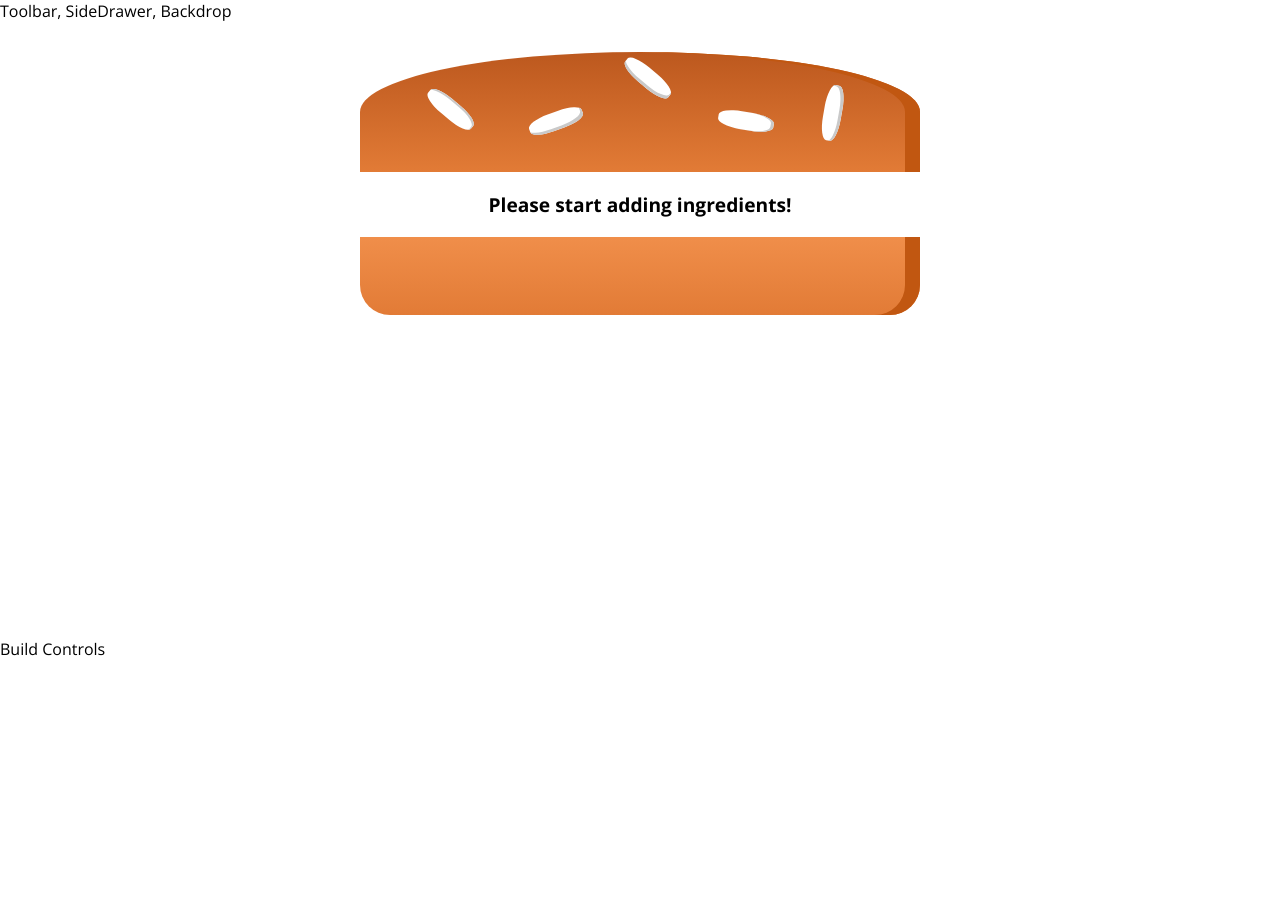
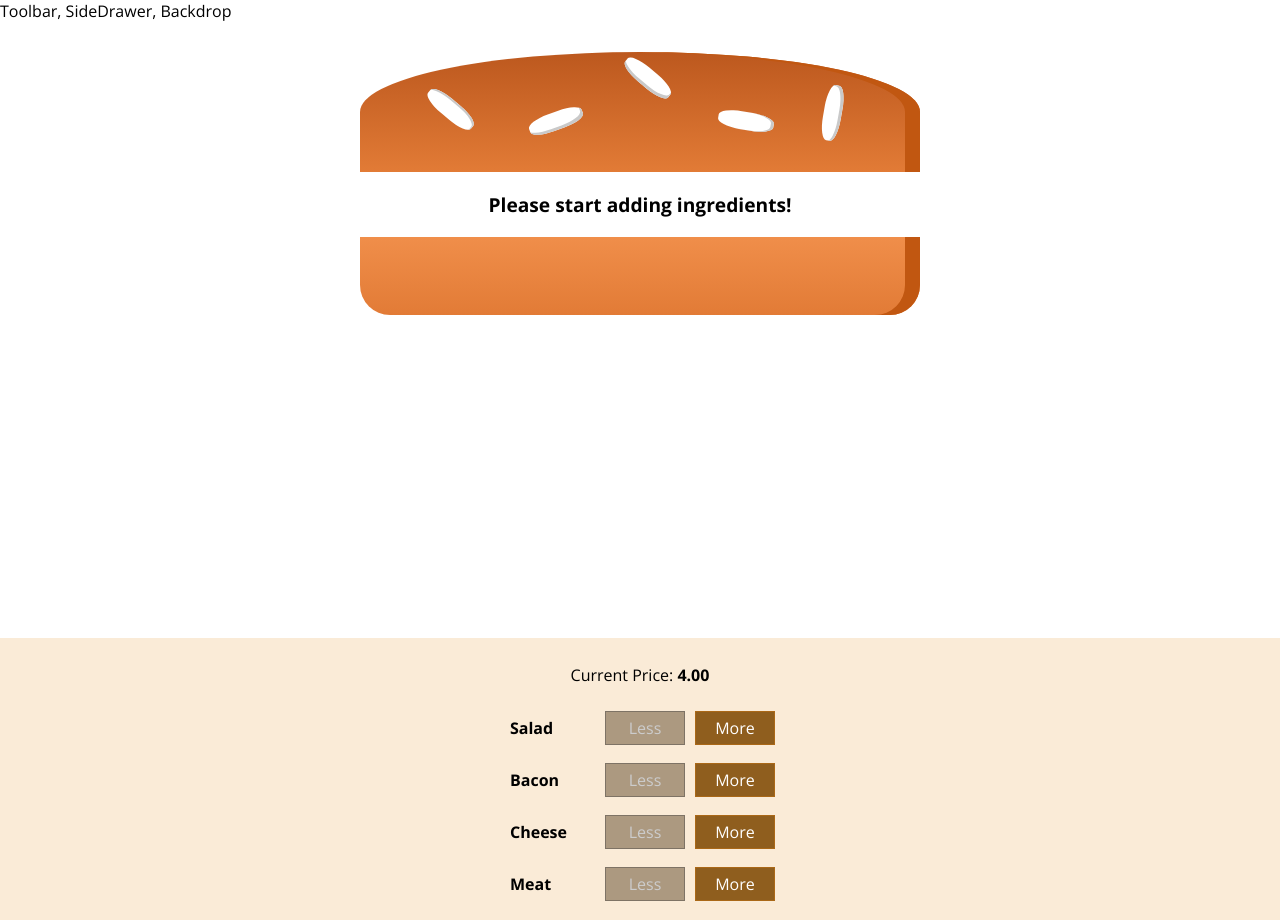
Before and after one commit to mayankchugh1977/burger-app-01, a React app: page / in a window 1280 px wide. Before the commit the page ends 800 px from the top, so only its background shows below. Built offline with nearby package versions, Linux system fonts and the light colour scheme.

Commit message:
After Basic Burger Building with pricing

```diff
--- /dev/null
+++ b/src/components/Burger/BuildControls/BuildControl/BuildControl.css
@@ -0,0 +1,56 @@
+.BuildControl {
+    display: flex;
+    justify-content: space-between;
+    align-items: center;
+    margin: 5px 0;
+}
+
+.BuildControl button {
+    display: block;
+    font: inherit;
+    padding: 5px;
+    margin: 0 5px;
+    width: 80px;
+    border: 1px solid #AA6817;
+    cursor: pointer;
+    outline: none;
+}
+
+.BuildControl button:disabled {
+    background-color: #AC9980;
+    border: 1px solid #7E7365;
+    color: #ccc;
+    cursor: default;
+}
+
+.BuildControl button:hover:disabled {
+    background-color: #AC9980;
+    color: #ccc;
+    cursor: not-allowed;
+}
+
+.Label {
+    padding: 10px;
+    font-weight: bold;
+    width: 80px;
+}
+
+.BuildControl .Less {
+    background-color: #D39952;
+    color: white;
+}
+
+.BuildControl .More {
+    background-color: #8F5E1E;
+    color: white;
+}
+
+.BuildControl .Less:hover, .BuildControl .Less:active {
+    background-color: #DAA972;
+    color: white;
+}
+
+.BuildControl .More:hover,.BuildControl .More:active {
+    background-color: #99703F;
+    color: white;
+}
--- /dev/null
+++ b/src/components/Burger/BuildControls/BuildControl/BuildControl.js
@@ -0,0 +1,17 @@
+import React from 'react';
+import classes from './BuildControl.css';
+
+const buildControl = (props) => (
+    <div className={classes.BuildControl}>
+        <div className={classes.Label}>{props.label}</div>
+        <button
+            className={classes.Less}
+            onClick={props.removed}
+            disabled={props.disabled}>Less</button>
+        <button
+            className={classes.More}
+            onClick={props.added} >More</button>
+    </div>
+) ;
+
+export default buildControl;
--- /dev/null
+++ b/src/components/Burger/BuildControls/BuildControls.css
@@ -0,0 +1,10 @@
+.BuildControls {
+    width: 100%;
+    background-color: antiquewhite;
+    display: flex;
+    flex-flow: column;
+    align-items: center;
+    box-shadow: 0 2px 1px #ccc;
+    margin: auto;
+    padding: 10px 0;
+}
--- /dev/null
+++ b/src/components/Burger/BuildControls/BuildControls.js
@@ -0,0 +1,27 @@
+import React from 'react';
+import classes from './BuildControls.css';
+import BuildControl from './BuildControl/BuildControl';
+
+const controls = [
+    {label: 'Salad', type: 'salad'},
+    {label: 'Bacon', type: 'bacon'},
+    {label: 'Cheese', type: 'cheese'},
+    {label: 'Meat', type: 'meat'},
+];
+
+const buildControls = (props) => (
+    <div className={classes.BuildControls}>
+        <p>Current Price: <strong>{props.price.toFixed(2)}</strong></p>
+        {controls.map( ctrl => (
+            <BuildControl
+                key={ctrl.label}
+                label={ctrl.label}
+                added={() => props.ingredientAdded(ctrl.type)}
+                removed={() => props.ingredientRemoved(ctrl.type)}
+                disabled={props.disabled[ctrl.type]}
+                />
+        ))}
+    </div>
+) ;
+
+export default buildControls;
--- a/src/components/Burger/Burger.js
+++ b/src/components/Burger/Burger.js
@@ -15,7 +15,7 @@
             return arr.concat(el)
         },[]);
     console.log(transformedIngredients);
-    if(transformedIngredients.length == 0){
+    if(transformedIngredients.length === 0){
         transformedIngredients = <p>Please start adding ingredients!</p>;
     }
 
--- a/src/containers/BurgerBuilder/BurgerBuilder.js
+++ b/src/containers/BurgerBuilder/BurgerBuilder.js
@@ -1,6 +1,14 @@
 import React, { Component } from 'react';
 import Auxiliary from '../../hoc/Auxiliary';
 import Burger from '../../components/Burger/Burger';
+import BurgerControls from '../../components/Burger/BuildControls/BuildControls';
+
+const INGREDIENT_PRICES = {
+    salad: 0.5,
+    cheese: 0.4,
+    meat: 1.3,
+    bacon: 0.7
+}
 
 class BurgerBuilder extends Component {
 
@@ -15,15 +23,63 @@
             bacon: 0,
             cheese: 0,
             meat: 0
+        },
+        totalPrice: 4
+    }
+
+    addIngredientHandler = (type) => {
+        const oldCount = this.state.ingredients[type];
+        const updateCounted = oldCount + 1;
+        const updateIngredients = {
+            ...this.state.ingredients
+        };
+
+        updateIngredients[type] =  updateCounted;
+        const priceAddition = INGREDIENT_PRICES[type];
+        const oldPrice = this.state.totalPrice;
+        const newPrince = oldPrice + priceAddition;
+
+        this.setState({totalPrice: newPrince, ingredients: updateIngredients});
+
+
+    }
+
+    removeIngredientHandler = (type) => {
+        const oldCount = this.state.ingredients[type];
+        if (oldCount <= 0){
+            return;
         }
+        const updateCounted = oldCount - 1;
+        const updateIngredients = {
+            ...this.state.ingredients
+        };
+
+        updateIngredients[type] =  updateCounted;
+        const priceDeduction = INGREDIENT_PRICES[type];
+        const oldPrice = this.state.totalPrice;
+        const newPrince = oldPrice - priceDeduction;
+
+        this.setState({totalPrice: newPrince, ingredients: updateIngredients});
     }
+
     render() {
+        const disabledInfo = {
+            ...this.state.ingredients
+        };
+
+        for(let key in disabledInfo){
+            disabledInfo[key] = disabledInfo[key]  <= 0
+        }
+        //{salad: true, meat: false, ...}
         return (
             <Auxiliary>
                 <Burger ingredients={this.state.ingredients}/>
-                <div> Build Controls </div>
+                <BurgerControls
+                    ingredientAdded={this.addIngredientHandler}
+                    ingredientRemoved={this.removeIngredientHandler}
+                    disabled={disabledInfo}
+                    price={this.state.totalPrice}/>
             </Auxiliary>
-
         );
     }
 }
```
